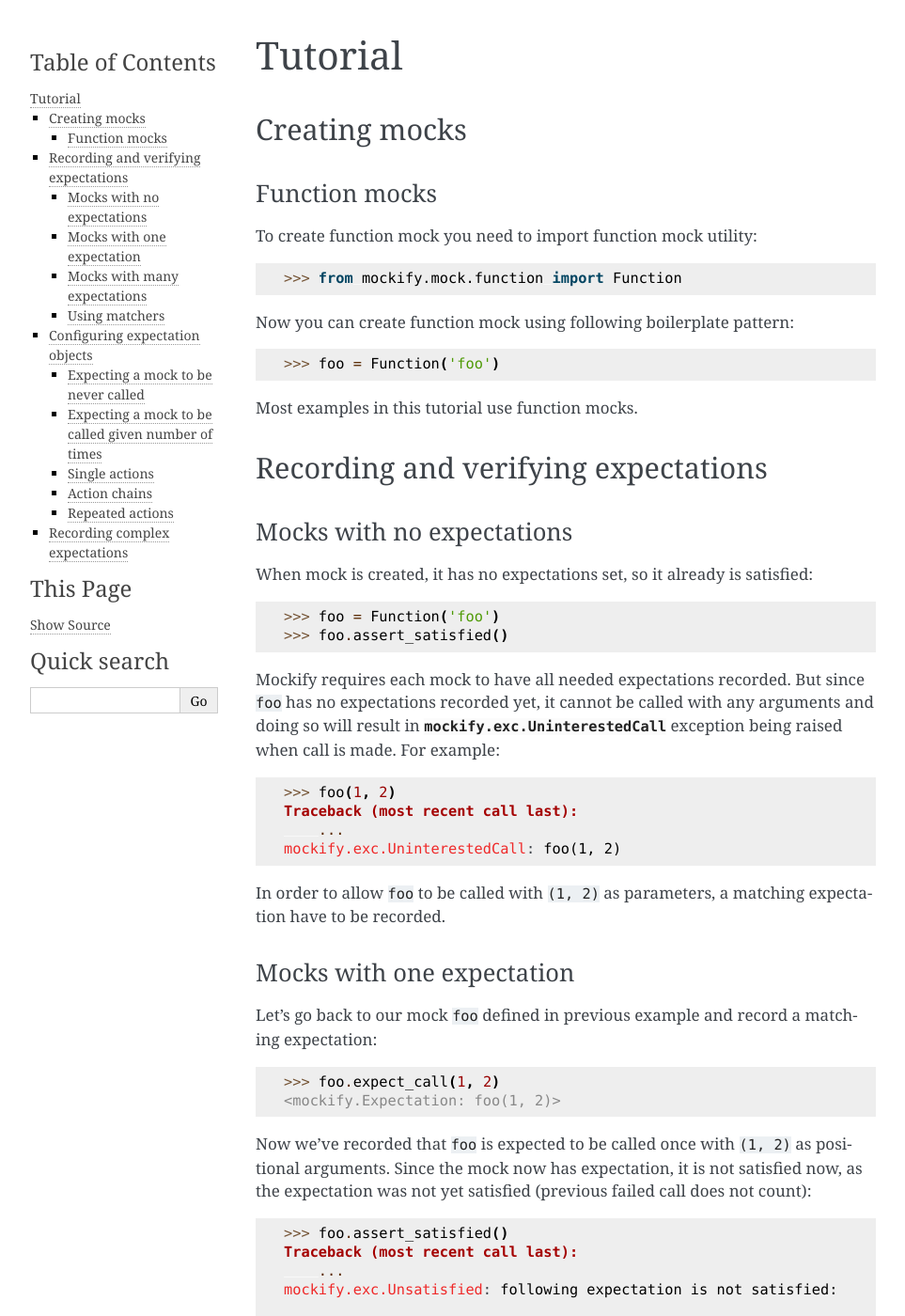
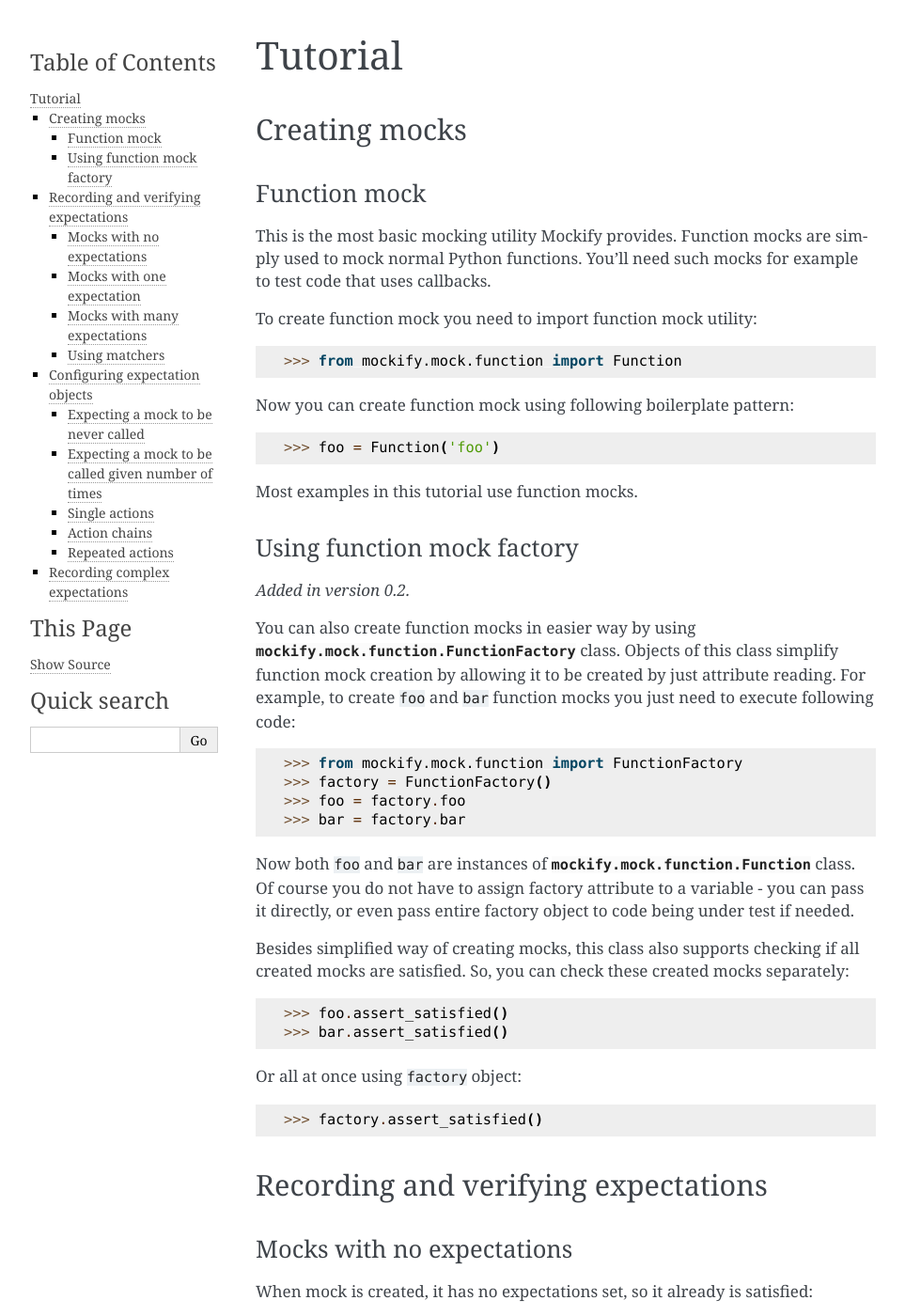
Before and after one commit to mwiatrzyk/mockify, a Sphinx documentation site: the page built from docs/source/tutorial.rst, in a window 1280 px wide and 1400 px high. Shown: the whole window at 94% size, without its empty margins (148-1111 px from the left). Built offline with Sphinx 7.4.7, drawn with Linux system fonts in a browser that asks for light colours.

Commit message:
add tutorial chapter about FunctionFactory objects usage

```diff
--- a/docs/source/tutorial.rst
+++ b/docs/source/tutorial.rst
@@ -4,8 +4,12 @@ Tutorial
 Creating mocks
 --------------
 
-Function mocks
-^^^^^^^^^^^^^^
+Function mock
+^^^^^^^^^^^^^
+
+This is the most basic mocking utility Mockify provides. Function mocks are
+simply used to mock normal Python functions. You'll need such mocks for example
+to test code that uses callbacks.
 
 To create function mock you need to import function mock utility::
 
@@ -16,6 +20,38 @@ Now you can create function mock using following boilerplate pattern::
     >>> foo = Function('foo')
 
 Most examples in this tutorial use function mocks.
+
+Using function mock factory
+^^^^^^^^^^^^^^^^^^^^^^^^^^^
+
+.. versionadded:: 0.2
+
+You can also create function mocks in easier way by using
+:class:`mockify.mock.function.FunctionFactory` class. Objects of this class
+simplify function mock creation by allowing it to be created by just attribute
+reading. For example, to create ``foo`` and ``bar`` function mocks you just
+need to execute following code::
+
+    >>> from mockify.mock.function import FunctionFactory
+    >>> factory = FunctionFactory()
+    >>> foo = factory.foo
+    >>> bar = factory.bar
+
+Now both ``foo`` and ``bar`` are instances of
+:class:`mockify.mock.function.Function` class. Of course you do not have to
+assign factory attribute to a variable - you can pass it directly, or even pass
+entire factory object to code being under test if needed.
+
+Besides simplified way of creating mocks, this class also supports checking if
+all created mocks are satisfied. So, you can check these created mocks
+separately::
+
+    >>> foo.assert_satisfied()
+    >>> bar.assert_satisfied()
+
+Or all at once using ``factory`` object::
+
+    >>> factory.assert_satisfied()
 
 Recording and verifying expectations
 ------------------------------------
```
